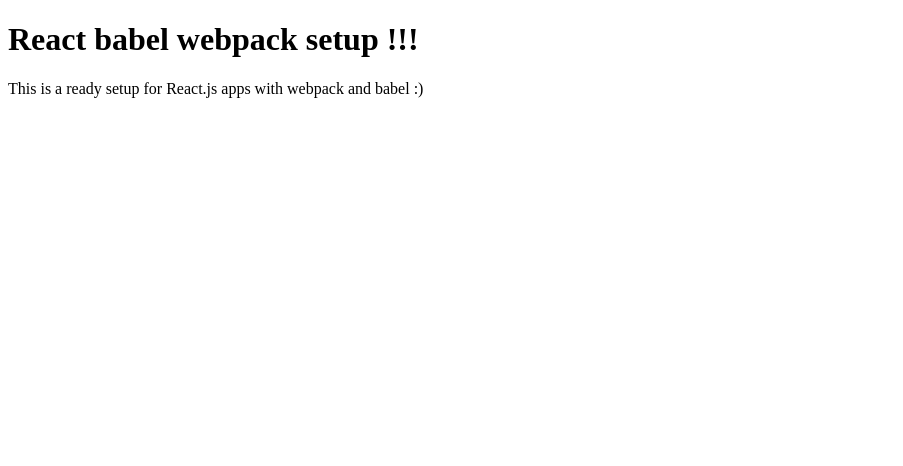
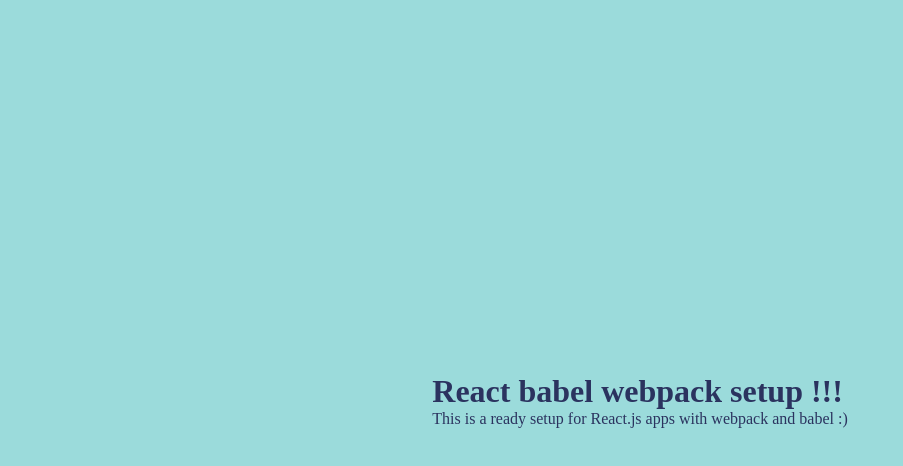
Before and after one commit to AnastasiosArvanitis/react-babel-webpack-setup, a React app: page / in a window 1280 px wide. Shown: the top 466 px of the page, without its empty margins (0-903 px from the left). Built offline with nearby package versions, Linux system fonts and the light colour scheme.

Commit message:
Adding global styles

```diff
--- a/src/App.js
+++ b/src/App.js
@@ -1,6 +1,8 @@
 import React from 'react';
 
 import Test from './components/test.jsx';
+
+import '../src/styles/_global.scss';
 
 const App = () => {
     return(
--- /dev/null
+++ b/src/styles/_global.scss
@@ -0,0 +1,24 @@
+@import './var.scss';
+
+*{
+    margin: 0;
+    padding: 0;
+    box-sizing: border-box;
+}
+
+html,
+body {
+  width: 100%;
+  min-width: 100%;
+  height: 100%;
+  min-height: 100%;
+}
+
+body {
+  display: flex;
+  flex-direction: column;
+  justify-content: center;
+  align-items: center;
+  background-color: $bg-color;
+  color: $text-color;
+}
--- /dev/null
+++ b/src/styles/_var.scss
@@ -0,0 +1,2 @@
+$bg-color: rgb(155, 219, 219);
+$text-color: rgb(43, 51, 95);
```
